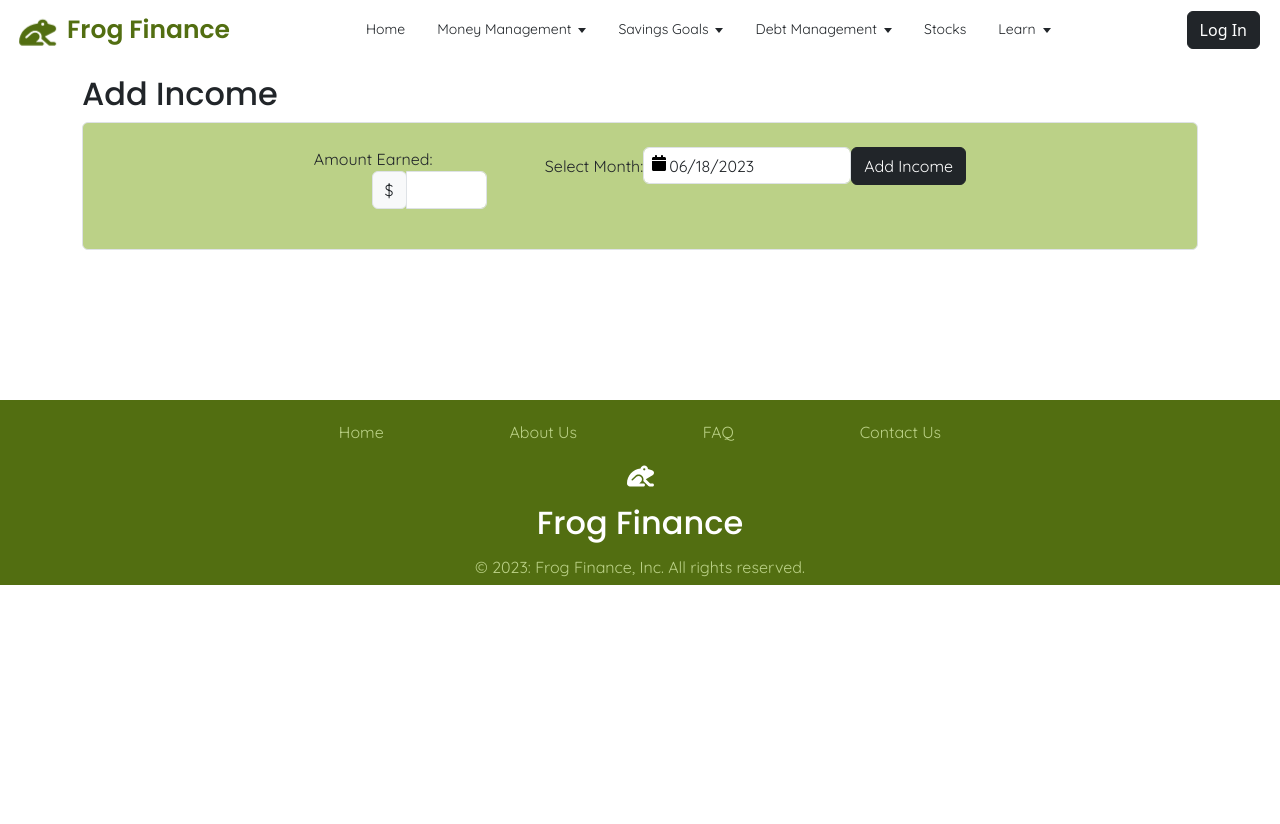
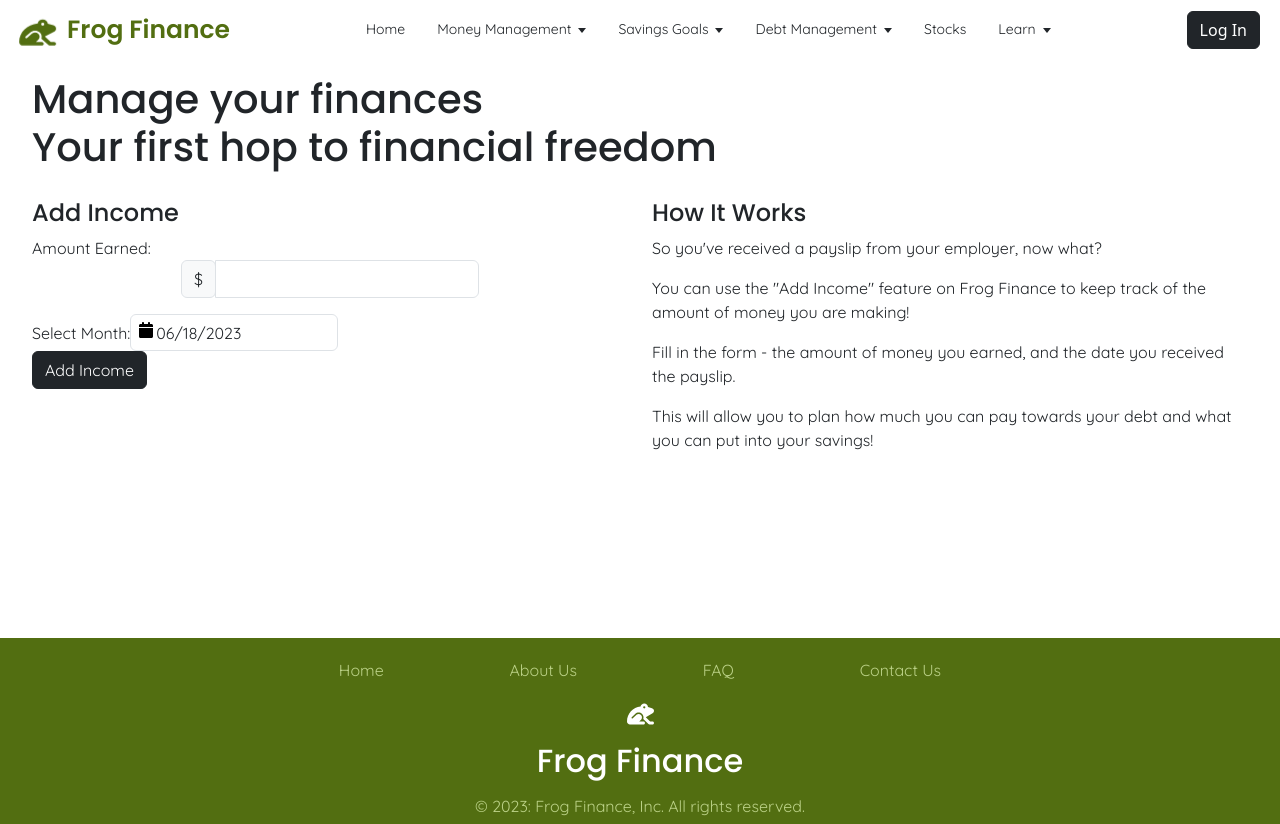
Before and after one commit to Shamayal/frog-finance, a React (Create React App) app in the folder frontend/client/: page /money/income/add in a window 1280 px wide. Before the commit the page ends 800 px from the top, so only its background shows below. Built offline with nearby package versions, Linux system fonts and the light colour scheme.

Commit message:
nav bar color change

```diff
--- a/frontend/client/src/components/budget/income/AddIncome.css
+++ /dev/null
@@ -1,11 +0,0 @@
-.income-box {
-  background-color: #BBD187;
-  display: flex;
-  justify-content: center;
-  align-items: flex-start;
-  flex-direction: row;
-}
-
-.form-control {
-  width: 500px;
-}
--- a/frontend/client/src/components/budget/income/AddIncome.jsx
+++ b/frontend/client/src/components/budget/income/AddIncome.jsx
@@ -3,7 +3,7 @@ import { useIncomeHook } from '../../../hooks/income';
 import DatePicker from 'react-datepicker';
 import 'react-datepicker/dist/react-datepicker.css';
 import { Toaster, toast } from 'react-hot-toast';
-import "./AddIncome.css"
+import "../../../styles/income.css"
 
 const ViewAddIncome = () => {
   const [amount, setAmount ] = useState("")
@@ -28,10 +28,14 @@ const ViewAddIncome = () => {
   }
 
   return (
-    <div className="container">
-      <h2 className="fontweight-700 font-poppins">Add Income</h2>
+    <div className='wrapper savings-goal-section font-quicksand '>
+        <h1 className='font-poppins'>Manage your finances<br />Your first hop to financial freedom</h1>
+          <main className='row justify-content-between'>
 
-      <form className="income-box border rounded p-4 font-quicksand">
+            <section className='col create-savings-container bg-lightgray rounded-md'>
+              <h4 className='font-poppins'> <span>Add Income</span> </h4>
+              <form className="savings-text-bg rounded-md">
+                <div className="income-form-input">
                   <div className="form-group">
                     <label htmlFor="income_earned">Amount Earned:</label>
                     <div className="input-group mb-3">
@@ -56,15 +60,72 @@ const ViewAddIncome = () => {
                       onChange={handleDateChange}
                     />
                   </div>
-        <br />
-        <br />
+                </div>
                 <button type="submit" className="btn btn-dark" onClick={handleClick}>
                   Add Income
                 </button>
               </form>
+
+            </section>
+
+            <section className='col savings-page-how-it-works bg-lightgray rounded-md'>
+              <h4 className='font-poppins'> How It Works</h4>
+              <p> So you've received a payslip from your employer, now what? </p>
+              <p>You can use the "Add Income" feature on Frog Finance to keep track of the amount of money you are making!</p>
+              <p>Fill in the form - the amount of money you earned, and the date you received the payslip.</p>
+              <p>This will allow you to plan how much you can pay towards your debt and what you can put into your savings!</p>
+            </section>
+
+          </main>
 
       </div>
   )
 }
 
 export default ViewAddIncome;
+
+// <div className="container">
+// <h1 className='font-poppins'>Manage your finances</h1>
+// <br />
+// <h4 className='font-poppins'> <span>Add Income</span> </h4>
+
+// <div className="income-body">
+//   <div>
+//     <form className="income-box border rounded p-4 font-quicksand">
+//       <div className="form-group">
+//         <label htmlFor="income_earned">Amount Earned:</label>
+//         <div className="input-group mb-3">
+//           <div className="input-group-prepend">
+//             <span className="input-group-text">$</span>
+//           </div>
+//           <input
+//             type="number"
+//             className="form-control"
+//             value={amount}
+//             id="income_earned"
+//             onChange={(event) => setAmount(event.target.value)}
+//           />
+//         </div>
+//       </div>
+//       <div className="form-group">
+//         <label>Select Month:</label>
+//         <DatePicker
+//           showIcon
+//           className="form-control"
+//           selected={startDate}
+//           onChange={handleDateChange}
+//         />
+//       </div>
+//       <br />
+//       <br />
+//       <button type="submit" className="btn btn-dark" onClick={handleClick}>
+//         Add Income
+//       </button>
+//     </form>
+//   </div>
+//   hi
+//   <div>
+
+//   </div>
+// </div>
+// </div>
--- a/frontend/client/src/components/home/IndividualServicesInfo.jsx
+++ b/frontend/client/src/components/home/IndividualServicesInfo.jsx
@@ -5,7 +5,7 @@ const IndividualServicesInfo = () => {
   return (
     <section className="wrapper individual-services-container text-center font-quicksand">
       <div className='row'>
-        <div className='col bg-lightgreen rounded-md'>
+        <div className='col bg-lightblue rounded-md'>
           <h2 className="fontweight-700 font-poppins">Manage your money</h2>
           <p>With Frog Finance, managing your money is easy. </p>
           <p>Keep track of all the income you earn & every expense you make </p>
@@ -27,7 +27,7 @@ const IndividualServicesInfo = () => {
           <p>View and update your budgets any time</p>
 
         </div>
-        <div className='col bg-lightgreen rounded-md'>
+        <div className='col bg-lightblue rounded-md'>
           <h2 className="fontweight-700 font-poppins">Create Monthly Budgets</h2>
           <p>Choose from a wide range of categories and set your budget each month</p>
           <p>Easily view your monthly progress to see how you're doing </p>
@@ -35,7 +35,7 @@ const IndividualServicesInfo = () => {
         </div>
       </div>
       <div className='row'>
-        <div className='col bg-lightgreen rounded-md'>
+        <div className='col bg-lightblue rounded-md'>
           <h2 className="fontweight-700 font-poppins">Set Savings Goals</h2>
           <p>Create a savings goal whenever you have a goal in mind</p>
           <p>Sit back and watch as your savings automatically update according to your income and expenses</p>
@@ -53,7 +53,7 @@ const IndividualServicesInfo = () => {
           <p>Keep track of all your debts in one spot</p>
           <p>View all the debts you've paid off to keep track of your accomplishments</p>
         </div>
-        <div className='col bg-lightgreen rounded-md'>
+        <div className='col bg-lightblue rounded-md'>
           <h2 className="fontweight-700 font-poppins">Pay Down Debt</h2>
           <p>Leap out of debt with Frog Finance. Our debt goals help you visualize your debt, and allow you to watch your progress as you pay it down.</p>
 
--- a/frontend/client/src/styles/Nav.css
+++ b/frontend/client/src/styles/Nav.css
@@ -76,7 +76,7 @@ button span {
 
 .menu-items a:hover,
 .menu-items button:hover {
-  background-color: #bbd187ab;
+  background-color: #f2f2f2;
 }
 
 .arrow::after {
```
Also changed, not shown: frontend/client/src/styles/income.css (added). Lines whose indentation alone changed are shown as unchanged.
